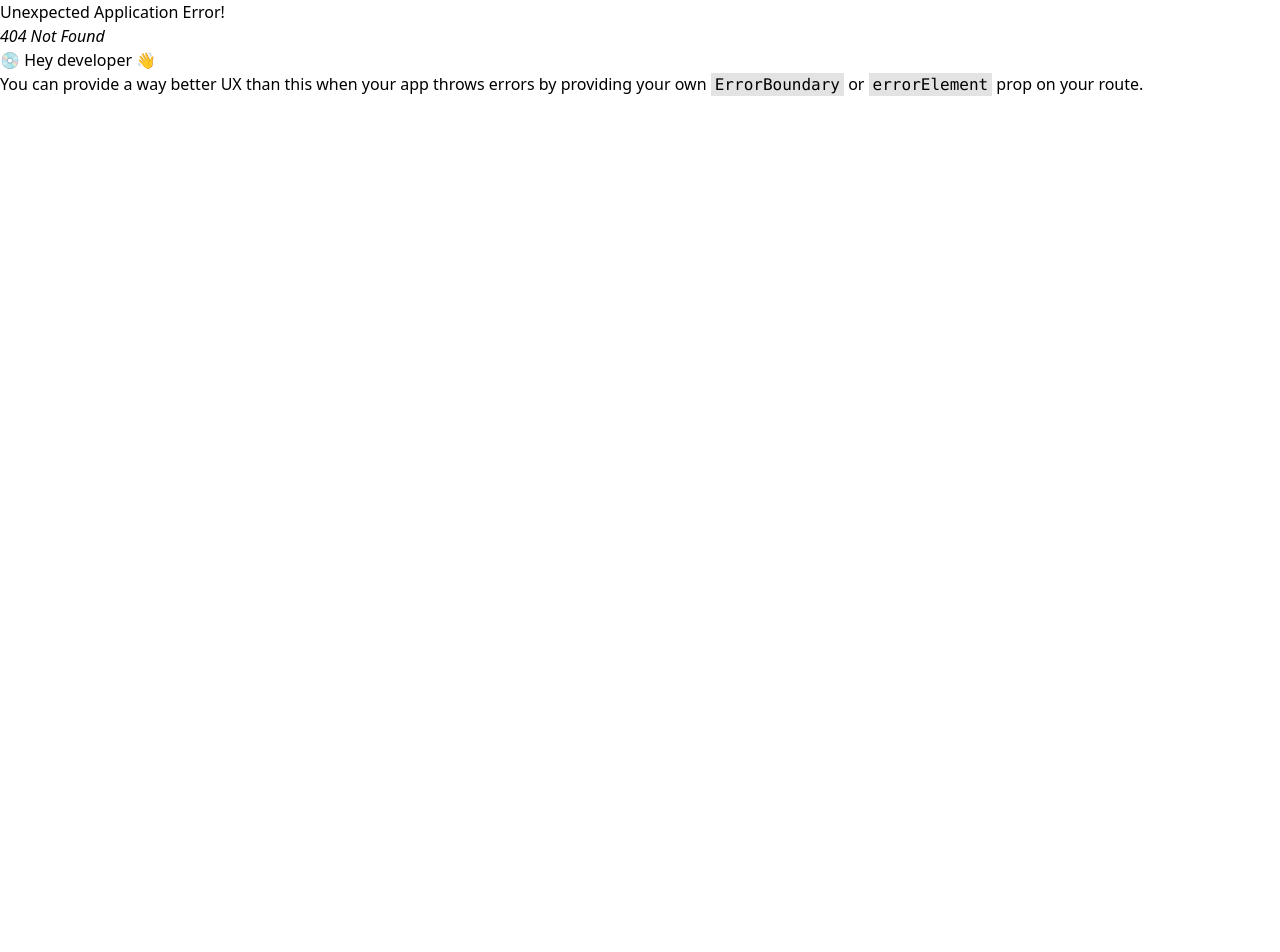
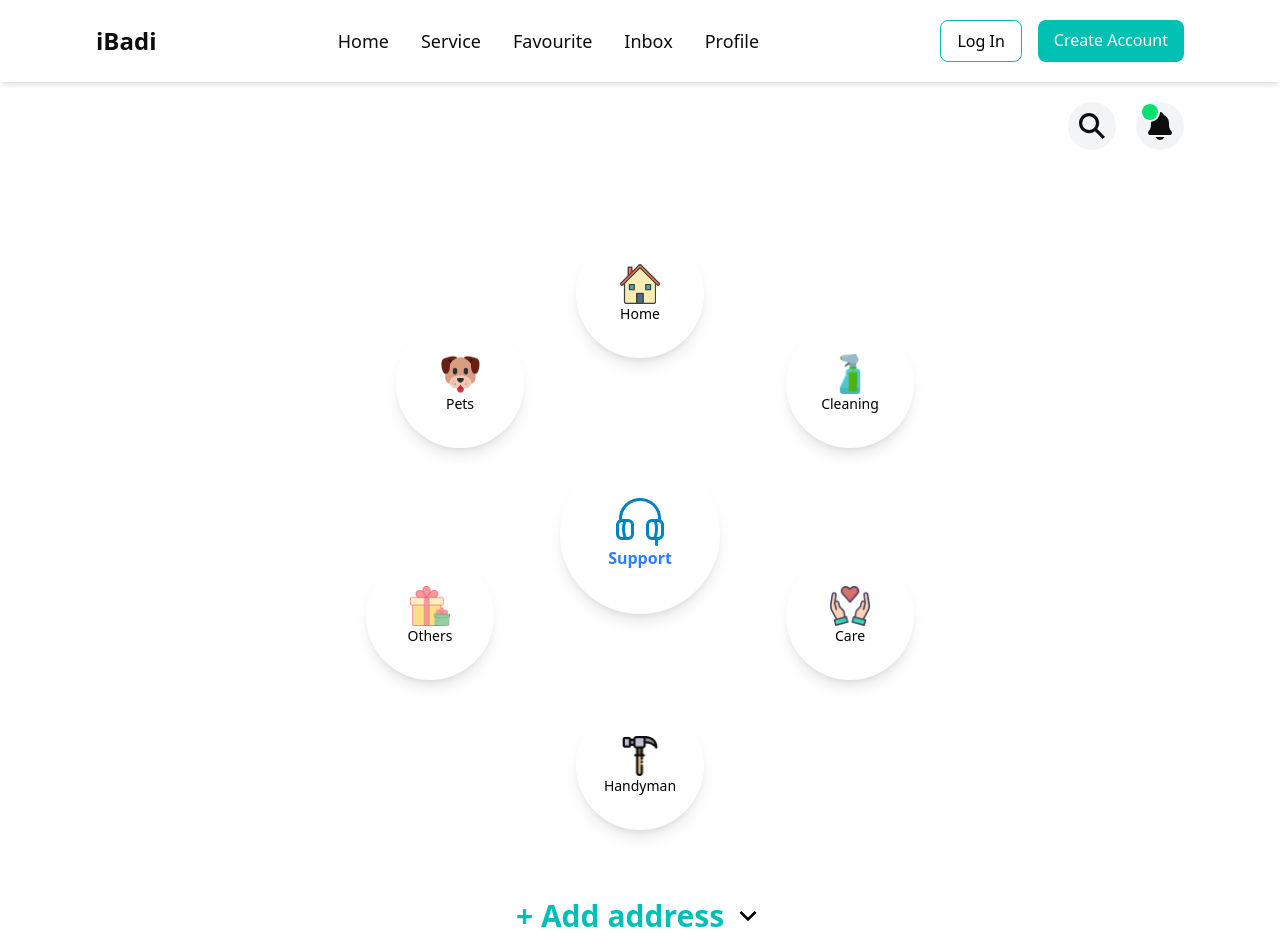
Before and after one commit to bdCalling-Sdt-hub/alex-service-provider-web, a React (Vite) app: page /homeWithSearch in a window 1280 px wide. Before the commit this address had no page. Shown: the top 952 px of the page. Before the commit the page ends 800 px from the top, so only its background shows below. Built offline with nearby package versions, Linux system fonts and the light colour scheme.

Commit message:
home with search

```diff
--- a/pages/home/Home.jsx
+++ b/pages/home/Home.jsx
@@ -1,20 +1,13 @@
-import AboutUs from "../../src/components/home/AboutUs";
-import BestCare from "../../src/components/home/BestCare";
 import Hero from "../../src/components/home/Hero";
-import Newsletter from "../../src/components/home/Newsletter";
-import Reviews from "../../src/components/home/Reviews";
-import Services from "../../src/components/home/Services";
+import CustomComponent from "../shared/CustomComponent";
 
 function Home() {
   return (
-    <>
-      <Hero />
-      <AboutUs />
-      <Services />
-      <Reviews />
-      <BestCare />
-      <Newsletter />
-    </>
+    <CustomComponent>
+      <div>
+        <Hero />
+      </div>
+    </CustomComponent>
   );
 }
 
--- /dev/null
+++ b/pages/home/HomeWithSearch.jsx
@@ -0,0 +1,104 @@
+import { IoNotifications, IoSearchSharp } from "react-icons/io5";
+import CustomComponent from "../shared/CustomComponent";
+import Hero from "../../src/components/home/Hero";
+import { RiArrowDownSLine } from "react-icons/ri";
+import { Divider, Modal } from "antd";
+import { useState } from "react";
+import { FaPencil } from "react-icons/fa6";
+import { FaCheck } from "react-icons/fa";
+
+function HomeWithSearch() {
+  const [isModalOpen, setIsModalOpen] = useState(false);
+  const [address, setAddress] = useState("");
+  const [savedAddress, setSavedAddress] = useState("");
+
+  const handleAddAddress = () => {
+    if (address.trim() !== "") {
+      setSavedAddress(address);
+      setIsModalOpen(false);
+    }
+  };
+
+  return (
+    <CustomComponent>
+      <div className="my-5 flex justify-end items-center gap-5 px-5 md:px-20 lg:px-24">
+        <div className="bg-gray-100 p-2 rounded-full">
+          <IoSearchSharp className="w-8 h-8 text-[#0D0D0D]" />
+        </div>
+        <div className="relative bg-gray-100 p-2 rounded-full">
+          <IoNotifications className="w-8 h-8 text-[#0D0D0D]" />
+          <div className="p-[2px] bg-white absolute top-0 left-1 rounded-full">
+            <div className="w-[16px] h-[16px] rounded-full bg-green-400"></div>
+          </div>
+        </div>
+      </div>
+
+      <Hero />
+
+    {/* Display Address if saved, else show "+ Add address" */}
+<div className="flex justify-center items-center gap-2">
+  {savedAddress ? (
+    <p className="text-2xl text-[#1C3E64] font-bold">{savedAddress}</p>
+  ) : (
+    <p className="text-3xl text-[#00C0B5] font-bold">+ Add address</p>
+  )}
+
+  {!savedAddress && (
+    <button onClick={() => setIsModalOpen(true)}>
+      <RiArrowDownSLine className="w-8 h-8" />
+    </button>
+  )}
+</div>
+
+      <Modal open={isModalOpen} centered footer={null} closable={false}>
+        <div className="w-full max-w-md mx-auto bg-white rounded-lg p-6">
+          <div className="bg-white rounded-lg p-6 sm:max-w-md w-full">
+            <div className="space-y-1 relative pb-2">
+              <div className="flex items-center justify-between mb-5">
+                <h1 className="text-2xl font-bold text-[#1C3E64]">
+                  Service address
+                </h1>
+                <button
+                  className="h-8 w-8 flex items-center justify-center rounded-full bg-gray-200"
+                  onClick={() => setIsModalOpen(false)}
+                >
+                  X<span className="sr-only">Close</span>
+                </button>
+              </div>
+            </div>
+            <p className="text-sm text-[#0D0D0D] mb-4">
+              Select where you want to receive the service
+            </p>
+            <div className="flex flex-col gap-4 py-4">
+              <Divider className="border-2 border-gray-400" />
+              <div className="flex items-center justify-between rounded-lg p-2 gap-2">
+                <div className="flex h-5 w-5 items-center justify-center rounded-full bg-teal-500">
+                  <FaCheck className="h-3 w-3 text-white" />
+                </div>
+                <input
+                  type="text"
+                  value={address}
+                  onChange={(e) => setAddress(e.target.value)}
+                  placeholder="Enter address"
+                  className="shadow-lg bg-white py-2 px-5 text-base text-slate-900 w-[260px] h-[40px] outline-0"
+                />
+                <button className="h-8 w-8 flex items-center justify-center">
+                  <FaPencil className="h-4 w-4 text-teal-500" />
+                </button>
+              </div>
+              <Divider className="border-2 border-gray-400" />
+              <button
+                onClick={handleAddAddress}
+                className="w-full bg-[#00C0B5] text-white py-2 rounded-lg"
+              >
+                Add address
+              </button>
+            </div>
+          </div>
+        </div>
+      </Modal>
+    </CustomComponent>
+  );
+}
+
+export default HomeWithSearch;
--- a/pages/shared/CustomComponent.jsx
+++ b/pages/shared/CustomComponent.jsx
@@ -8,7 +8,7 @@ import Services from "../../src/components/home/Services";
 
 function CustomComponent({ children }) {
   return (
-    <div className="overflow-x-hidden pt-16">
+    <div className="overflow-x-hidden">
       <div>{children}</div>
       <AboutUs />
       <Services />
--- a/pages/shared/Navbar.jsx
+++ b/pages/shared/Navbar.jsx
@@ -1,12 +1,13 @@
 import { useState } from "react";
 import { AiOutlineClose, AiOutlineMenu } from "react-icons/ai";
-import { Link } from "react-router-dom";
+import { Link, useNavigate } from "react-router-dom";
 import { Modal } from "antd";
 
 import { FaApple, FaFacebook, FaGoogle } from "react-icons/fa";
 
 const Navbar = () => {
   const [menu, setMenu] = useState(false);
+  const navigate = useNavigate();
 
   const navLinks = [
     { name: "Home", path: "/about" },
@@ -107,7 +108,7 @@ const Navbar = () => {
         <div className="w-full max-w-md mx-auto bg-white  rounded-lg p-6">
           <div className="space-y-1 relative pb-2">
             <div className="flex items-center justify-between mb-5">
-              <h1 className="text-xl font-semibold text-[#1C3E64]">Log in</h1>
+              <h1 className="text-2xl font-bold text-[#1C3E64]">Log in</h1>
               <button
                 className="h-8 w-8 flex items-center justify-center rounded-full bg-gray-200"
                 onClick={() => setIsModalOpen(false)}
@@ -134,14 +135,22 @@ const Navbar = () => {
                 <span className="bg-white px-2 text-gray-500">or</span>
               </div>
             </div>
-            <button className="w-full border border-gray-300 py-2 rounded-lg">
+            <button
+              onClick={() => {
+                setIsModalOpen(false);
+                navigate("/homeSlider");
+              }}
+            className="w-full border border-gray-300 py-2 rounded-lg">
               Log in with email
             </button>
             <p className="text-center text-sm text-[#0D0D0D]">
               By creating an account, I accept the{" "}
-              <Link to="/homeSlider" className="text-blue-500 hover:underline">
+              <button
+
+                className="text-blue-500 hover:underline"
+              >
                 Terms and Conditions
-              </Link>{" "}
+              </button>{" "}
               and confirm that I have read the{" "}
               <Link to="/" className="text-blue-500 hover:underline">
                 Privacy Policy
--- a/src/components/home/Hero.jsx
+++ b/src/components/home/Hero.jsx
@@ -1,10 +1,18 @@
+import { useNavigate } from "react-router-dom";
+
 export default function Hero() {
+  const navigate = useNavigate();
+
   return (
-    <div className="flex items-center justify-center bg-[#F2F2F2] py-10 md:py-16">
+    <div className="flex items-center justify-center py-10 md:py-16">
       <div className="relative w-[300px] md:w-[500px] lg:w-[600px] h-[300px] md:h-[500px] lg:h-[600px]">
         {/* Center Item */}
         <div className="absolute top-1/2 left-1/2 transform -translate-x-1/2 -translate-y-1/2 flex flex-col items-center justify-center w-20 h-20 md:w-40 md:h-40 bg-white rounded-full shadow-lg">
-          <img src="/icon/phone.png" alt="Support" className="w-8 md:w-12 h-8 md:h-12" />
+          <img
+            src="/icon/phone.png"
+            alt="Support"
+            className="w-8 md:w-12 h-8 md:h-12"
+          />
           <p className="text-blue-500 font-semibold">Support</p>
         </div>
 
@@ -17,7 +25,13 @@ export default function Hero() {
             top: "25%",
             left: "85%",
           },
-          { name: "Care", icon: "/icon/Group.png", bottom: "15%", left: "85%" },
+          {
+            name: "Care",
+            icon: "/icon/Group.png",
+            bottom: "15%",
+            left: "85%",
+            url: "/care",
+          },
           {
             name: "Handyman",
             icon: "/icon/toy.png",
@@ -35,6 +49,11 @@ export default function Hero() {
           <div
             key={index}
             className="absolute flex flex-col items-center justify-center w-20 h-20 md:w-32 md:h-32 bg-white rounded-full shadow-lg"
+            onClick={() => {
+              if (item.url) {
+                navigate(item.url);
+              }
+            }}
             style={{
               top: item.top,
               bottom: item.bottom,
@@ -42,7 +61,11 @@ export default function Hero() {
               transform: "translate(-50%, -50%)",
             }}
           >
-            <img src={item.icon} alt={item.name} className="w-8 md:w-10 h-8 md:h-10" />
+            <img
+              src={item.icon}
+              alt={item.name}
+              className="w-8 md:w-10 h-8 md:h-10"
+            />
             <p className="text-xs md:text-sm font-medium">{item.name}</p>
           </div>
         ))}
--- a/src/components/home/HomeSlider.jsx
+++ b/src/components/home/HomeSlider.jsx
@@ -1,5 +1,6 @@
 import * as React from "react";
 import CustomComponent from "../../../pages/shared/CustomComponent";
+import { useNavigate } from "react-router-dom";
 
 const slides = [
   {
@@ -24,6 +25,7 @@ const slides = [
 
 export function HomeSlider() {
   const [currentSlide, setCurrentSlide] = React.useState(0);
+  const navigate = useNavigate();
 
   const nextSlide = () => {
     setCurrentSlide((prev) => (prev + 1) % slides.length);
@@ -33,7 +35,14 @@ export function HomeSlider() {
     <CustomComponent>
       <div className="relative w-[360px] h-[680px] mx-auto text-white flex flex-col items-center justify-center px-5 py-10">
         {/* Skip button */}
-        <button className="absolute right-4 top-4 text-teal-400">Skip</button>
+        <button
+          onClick={() => {
+            navigate("/homeWithSearch");
+          }}
+          className="absolute right-4 top-4 text-teal-400"
+        >
+          Skip
+        </button>
 
         {/* Image */}
         <div className="flex-1 flex items-center justify-center">
--- a/src/routes/Routes.jsx
+++ b/src/routes/Routes.jsx
@@ -3,6 +3,7 @@ import MainLayout from "../layouts/MainLayout";
 import SignIn from "../../pages/auth/SignIn";
 import Home from "../../pages/home/Home";
 import { HomeSlider } from "../components/home/HomeSlider";
+import HomeWithSearch from "../../pages/home/HomeWithSearch";
 
 const router = createBrowserRouter([
   {
@@ -22,6 +23,10 @@ const router = createBrowserRouter([
         path: "/homeSlider",
         element: <HomeSlider />,
       },
+      {
+        path: "/homeWithSearch",
+        element: <HomeWithSearch />,
+      },
     ],
   },
 ]);
```
Also changed, not shown: src/components/home/Care.jsx (added, +9 -0 lines).
